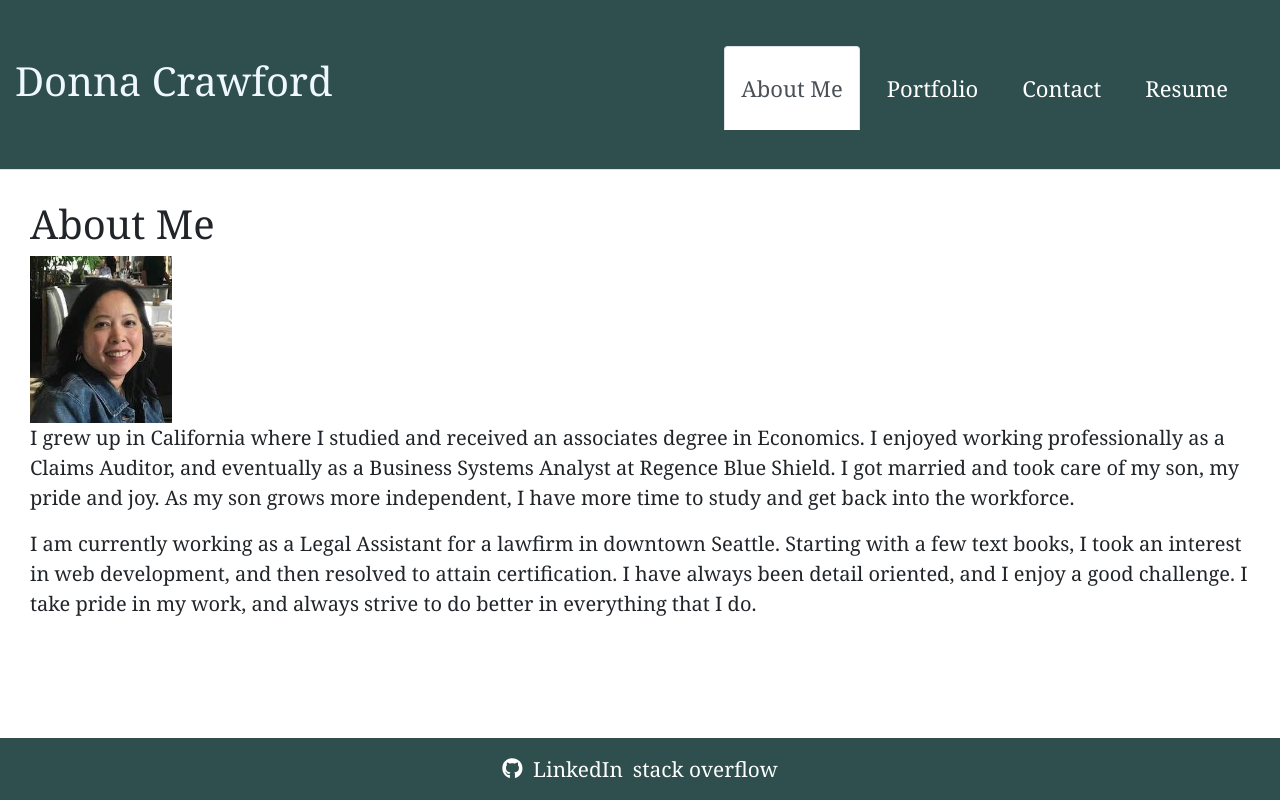
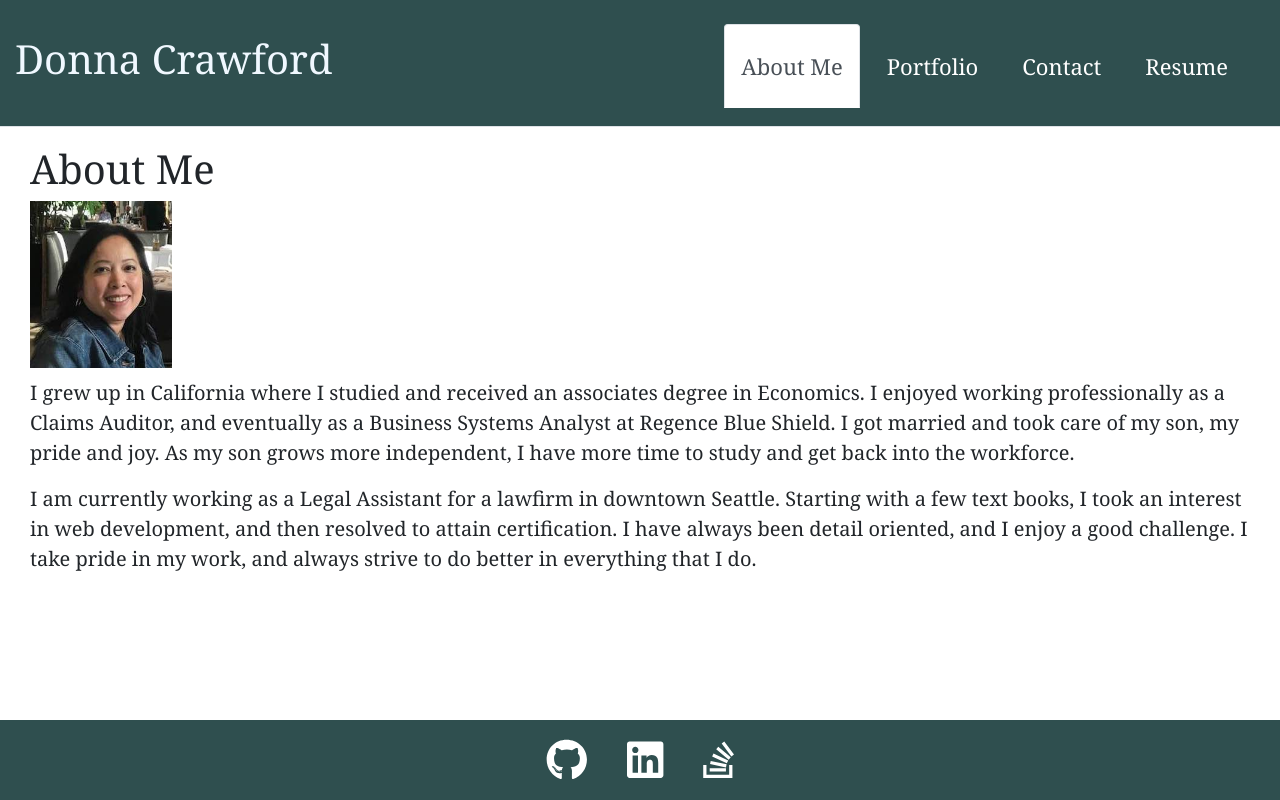
Before and after one commit to Donnastjames/React-Portfolio, a React (Create React App) app: page / in a window 1280 px wide. Built offline with nearby package versions, Linux system fonts and the light colour scheme.

Commit message:
Added LinkedIn and stack overflow icons to footer and updated styling on all pages

```diff
--- a/src/components/NavFooter.js
+++ b/src/components/NavFooter.js
@@ -12,9 +12,13 @@ function NavFooter({ currentPage, handlePageChange }) {
           rel="noopener noreferrer"
           alt="github"
         >
-          <FontAwesomeIcon icon={['fab', 'github']} />
+          <FontAwesomeIcon icon={['fab', 'github']} size={'2x'}/>
         </a>
       </li>
+      &nbsp;
+      &nbsp;
+      &nbsp;
+      &nbsp;
       <li className='nav-item'>
         <a
           href="https://www.linkedin.com/in/donna-crawford-943980195/"
@@ -22,9 +26,13 @@ function NavFooter({ currentPage, handlePageChange }) {
           rel="noopener noreferrer"
           alt="linkedin"
         >
-          LinkedIn
+          <FontAwesomeIcon icon={['fab', 'linkedin']} size={'2x'}/>
         </a>
       </li>
+      &nbsp;
+      &nbsp;
+      &nbsp;
+      &nbsp;
       <li className='nav-item'>
         <a
           href="https://stackoverflow.com/users/16663682/donnajames?tab=profile"
@@ -32,7 +40,7 @@ function NavFooter({ currentPage, handlePageChange }) {
           rel="noopener noreferrer"
           alt="stack overflow"
         >
-          stack overflow
+          <FontAwesomeIcon icon={['fab', 'stack-overflow']} size={'2x'}/>
         </a>
       </li>
     </ul>
--- a/src/components/pages/AboutMe.js
+++ b/src/components/pages/AboutMe.js
@@ -8,6 +8,7 @@ const styles = {
   },
   paragraphStyle: {
     fontSize: '20px',
+    marginTop: '10px',
   },
   photoStyle: {
     width: '142px',
@@ -32,7 +33,7 @@ export default function AboutMe() {
   }, [window.innerHeight]);
 
   return (
-    <div ref={ref} style={{ position: 'fixed', top: '170px', height: `${windowHeight - 235}px`, overflow: 'auto' }}>
+    <div ref={ref} style={{ position: 'fixed', top: '115px', height: `${windowHeight - 235}px`, overflow: 'auto' }}>
       <div style={styles.sectionStyles}>
         <h1>About Me</h1>
         <img style={styles.photoStyle} src={myPhoto} alt="My Photo" />
--- a/src/components/pages/ContactForm.js
+++ b/src/components/pages/ContactForm.js
@@ -103,20 +103,20 @@ function ContactForm() {
         ref={ref}
         style={{
           position: 'fixed',
-          top: '200px',
+          top: '160px',
           left: '30px',
           width: `${windowWidth - 45}px`,
           height: `${windowHeight - 235}px`,
           overflow: 'auto'
         }}
       >
-        <h3 style={styles.sectionStyles}>Contact</h3>
+        <h1 style={styles.sectionStyles}>Contact</h1>
         <form
           style={{ ...styles.sectionStyles, width: `${windowWidth}px` }}
           className="form"
 
         >
-          <label style={{ width: `${windowWidth - 100}px` }}>
+          <label style={{ ...styles.paragraphStyle, width: `${windowWidth - 100}px` }}>
             Name:
             <input
               value={userName}
@@ -126,7 +126,7 @@ function ContactForm() {
             />
           </label>
           <br />
-          <label style={{ width: `${windowWidth - 100}px` }}>
+          <label style={{ ...styles.paragraphStyle, width: `${windowWidth - 100}px` }}>
             Email:
             <input
               value={email}
@@ -136,7 +136,7 @@ function ContactForm() {
             />
           </label>
           <br />
-          <label style={{ width: `${windowWidth - 100}px` }}>
+          <label style={{ ...styles.paragraphStyle, width: `${windowWidth - 100}px` }}>
             Message:
             <br />
             <textarea
--- a/src/components/pages/Resume.js
+++ b/src/components/pages/Resume.js
@@ -41,7 +41,7 @@ export default function Resume() {
       ref={ref}
       style={{
         position: 'fixed',
-        top: '200px',
+        top: '150px',
         left: '30px',
         width: `${windowWidth - 45}px`,
         height: `${windowHeight - 300}px`,
--- a/src/styles/NavTabs.css
+++ b/src/styles/NavTabs.css
@@ -5,7 +5,7 @@
   right: 0;
   background: darkslategrey;
   width: 100%;
-  height: 170px;
+  height: 127px;
   font-family: Georgia, 'Times New Roman', Times, serif;
   padding: 30px;
   flex-wrap: nowrap !important;
@@ -32,6 +32,8 @@
 }
 
 .navFooter {
+  padding-top: 1rem;
+  height: 5rem;
   margin-top: 1rem;
   position: fixed;
   bottom: 0;
--- a/src/styles/Portfolio.css
+++ b/src/styles/Portfolio.css
@@ -1,4 +1,4 @@
 .container {
-  margin-top: 190px;
+  margin-top: 160px;
   margin-bottom: 64px;
 }
```
